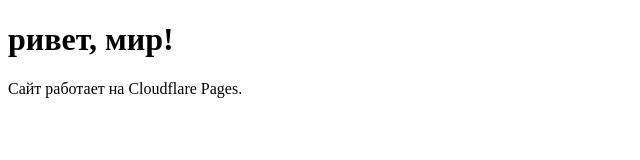
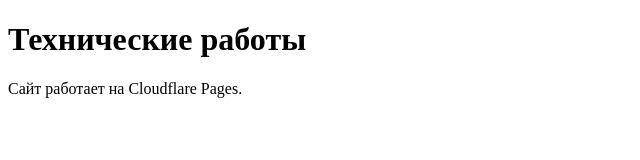
Before and after one commit to evsukh74red8-source/my-site, a plain HTML site: page index.html in a window 1280 px wide. Shown: the whole page, without its empty margins (0-640 px from the left). Drawn offline with Linux system fonts and the light colour scheme.

Commit message:
Fix: save as UTF-8 without BOM, update content

```diff
--- a/index.html
+++ b/index.html
@@ -2,10 +2,10 @@
 <html lang="ru">
 <head>
     <meta charset="UTF-8">
-    <title>ой первый сайт</title>
+    <title>Мой сайт </title>
 </head>
 <body>
-    <h1>ривет, мир!</h1>
+    <h1>Технические работы </h1>
     <p>Сайт работает на Cloudflare Pages.</p>
 </body>
 </html>
```
